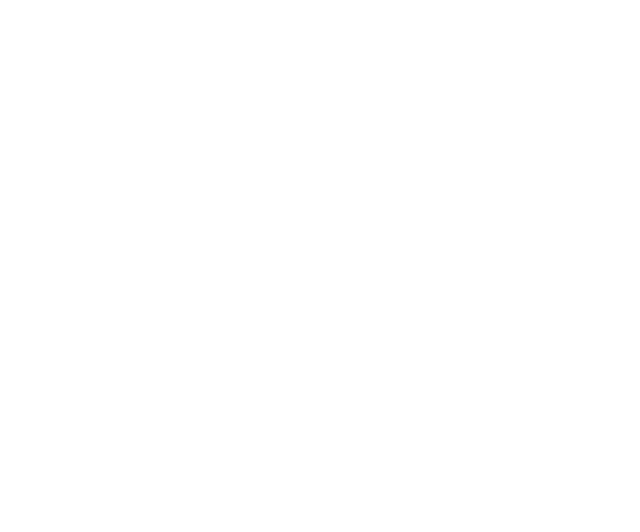
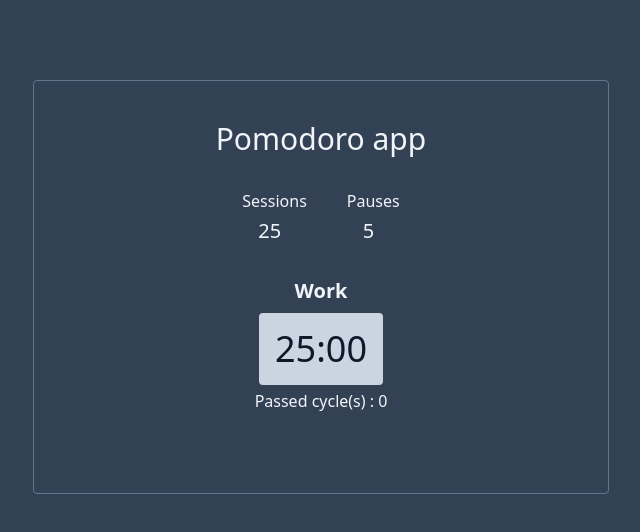
Before and after one commit to Nor-Eddin/AppPomodoro, a React (Vite) app: page / in a window 1280 px wide. Shown: the top 532 px of the page, without its empty margins (319-959 px from the left). Built offline with nearby package versions, Linux system fonts and the light colour scheme.

Commit message:
Mise en place

```diff
--- a/src/App.jsx
+++ b/src/App.jsx
@@ -1,8 +1,40 @@
 function App() {
 
   return (
-    <div>
+    <div className="bg-slate-700 text-slate-100 pt-20 min-h-screen">
+      <div className="max-w-xl mx-auto border border-slate-500 rounded p-10">
+        <h1 className="text-center text-3xl mb-8">Pomodoro app</h1>
+        <div className="flex justify-center mb-8">
+          {/*session block*/}
+          <div className="mr-10 ">
+            <p className="text-center mb-1">Sessions</p>
+            <div className="flex">
+              <p className="mx-4 text-xl">25</p>
+            </div>
+          </div>
+          {/*Pauses block*/}
+          <div >
+            <p className="text-center mb-1">Pauses</p>
+            <div className="flex">
+              <p className="mx-4 text-xl">5</p>
+            </div>
+          </div>
+        </div>
 
+        <p className="text-center mb-2 text-xl font-semibold">
+          Work
+        </p>
+
+        <p className="text-center flex justify-center mb-1">
+          <span className="text-4xl p-4 rounded bg-slate-300 text-slate-900">
+            25:00
+          </span>
+        </p>
+        <p className="mb-10 text-center">
+          Passed cycle(s) : 0
+        </p>
+
+      </div>
     </div>
   )
 }
```
